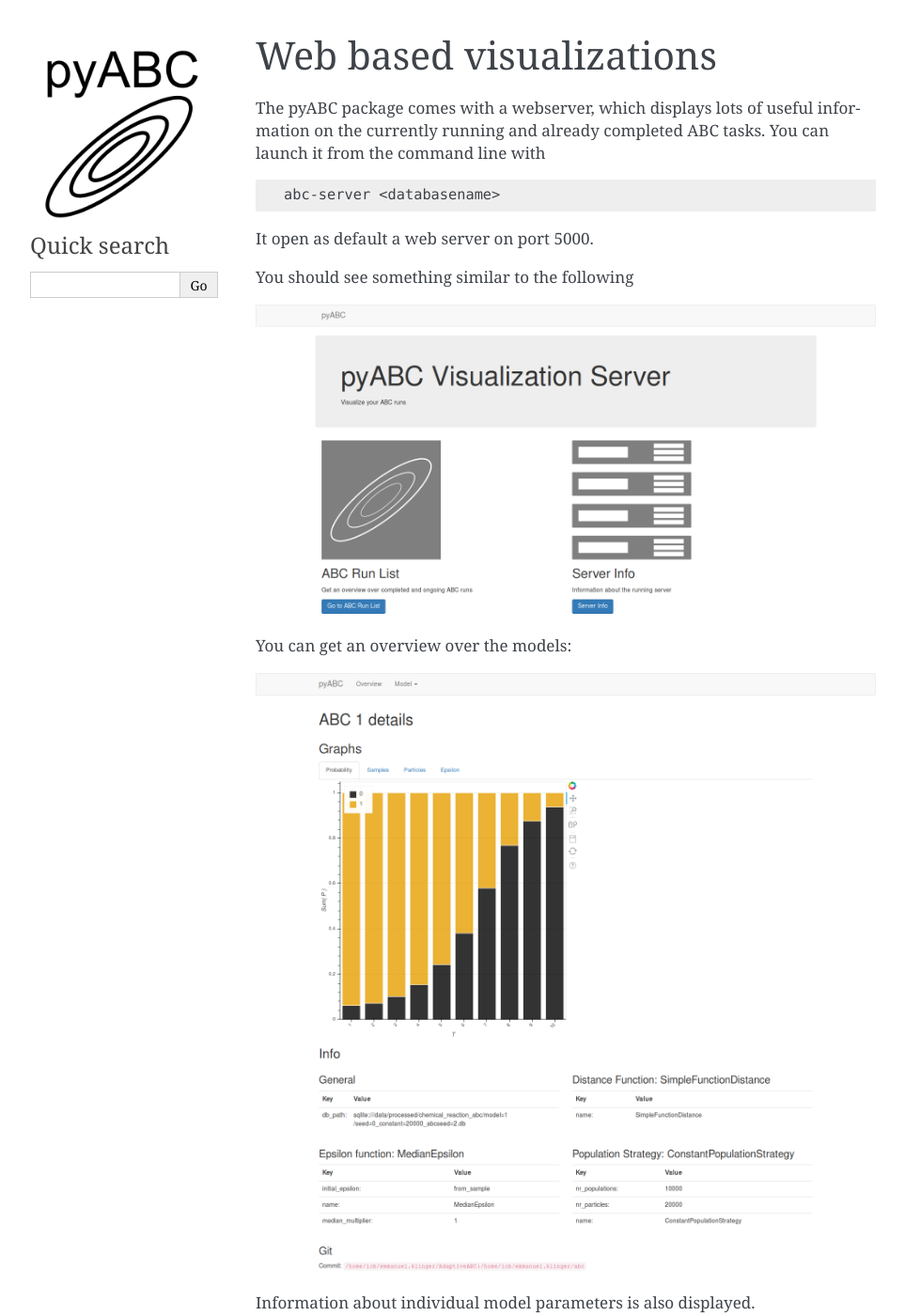
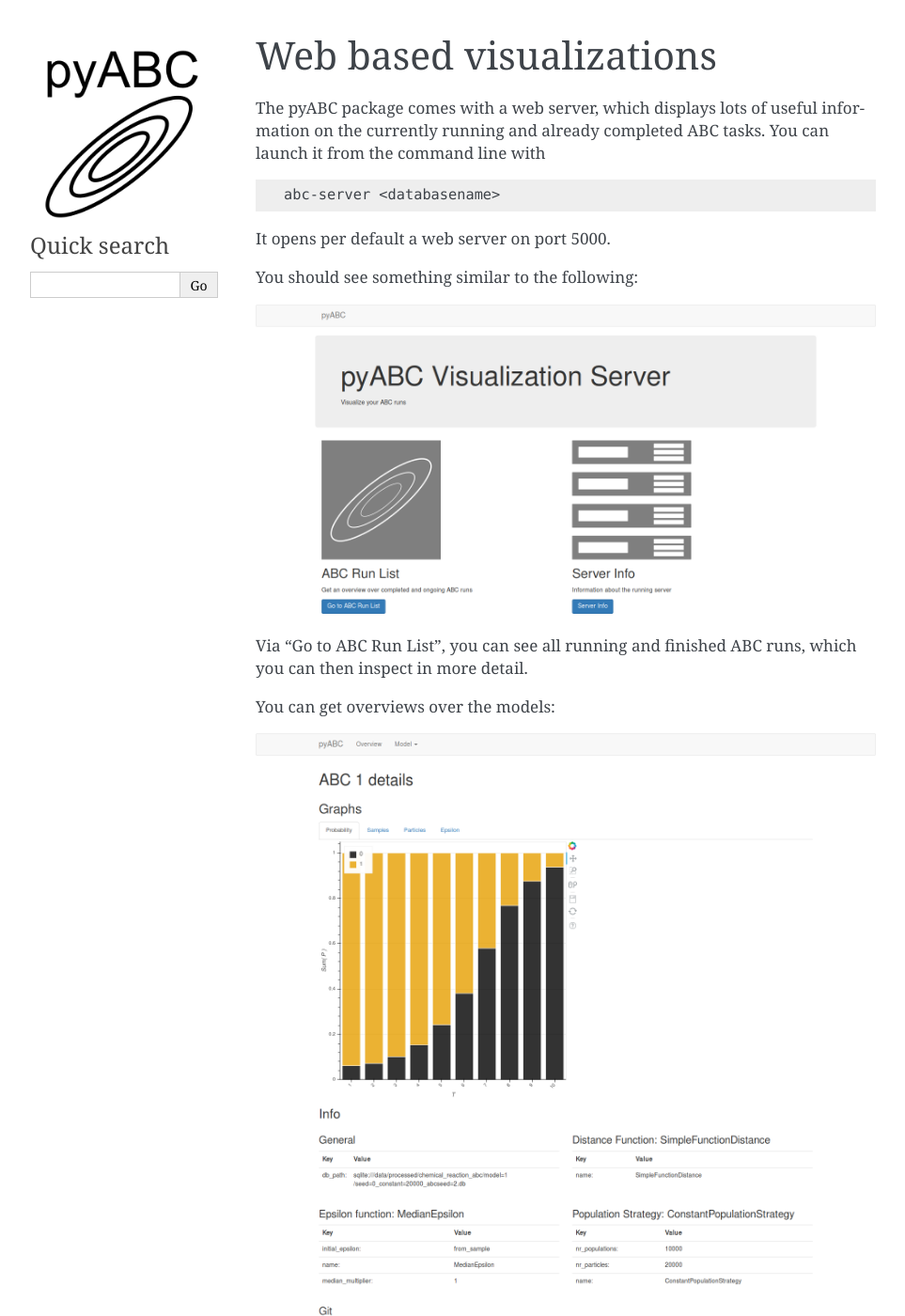
Before and after one commit to ICB-DCM/pyABC, a Sphinx documentation site: the page built from doc/web_visualization.rst, in a window 1280 px wide and 1400 px high. Shown: the whole window at 94% size, without its empty margins (148-1111 px from the left). Built offline with Sphinx 7.4.7, drawn with Linux system fonts in a browser that asks for light colours; pages that are not in the unit, such as notebooks, are missing from menus; some of the changed text lies outside the part shown.

Commit message:
doc: about section, fix typos

```diff
--- a/doc/documentation.rst
+++ b/doc/documentation.rst
@@ -3,7 +3,7 @@
 
 Documentation is an essential part of the software development process.
 We want to provide a useful piece of software. It is therefore necessary to
-have a good documentation such that the user knows how to user our package.
+have a good documentation such that the user knows how to use our package.
 Contributions to the documentation are as welcome as contributions to the code.
 
 
--- a/doc/index.rst
+++ b/doc/index.rst
@@ -44,7 +44,7 @@
    export_db
    web_visualization
    releasenotes
-   license
+   about
 
 
 
--- a/doc/web_visualization.rst
+++ b/doc/web_visualization.rst
@@ -1,7 +1,7 @@
 Web based visualizations
 ========================
 
-The pyABC package comes with a webserver, which displays lots of useful
+The pyABC package comes with a web server, which displays lots of useful
 information on the currently running and already completed ABC tasks.
 You can launch it from the command line with
 
@@ -10,20 +10,23 @@
     abc-server <databasename>
 
 
-It open as default a web server on port 5000.
+It opens per default a web server on port 5000.
 
-You should see something similar to the following
+You should see something similar to the following:
 
 .. image:: server_screenshots/main.png
 
 
-You can get an overview over the models:
+Via "Go to ABC Run List", you can see all running and finished ABC runs, which you can then inspect in more detail.
+
+You can get overviews over the models:
 
 .. image:: server_screenshots/model_overview.png
 
-Information about individual model parameters is also displayed.
+Information about individual model parameters for each model and time point is also displayed:
 
 .. image:: server_screenshots/model_detail.png
+
 
 
 Type in the command line
```
Also changed, not shown: doc/about.rst (added, +31 -0 lines), doc/license.rst (deleted, +0 -32 lines), doc/sge.rst (+5 -5 lines).
